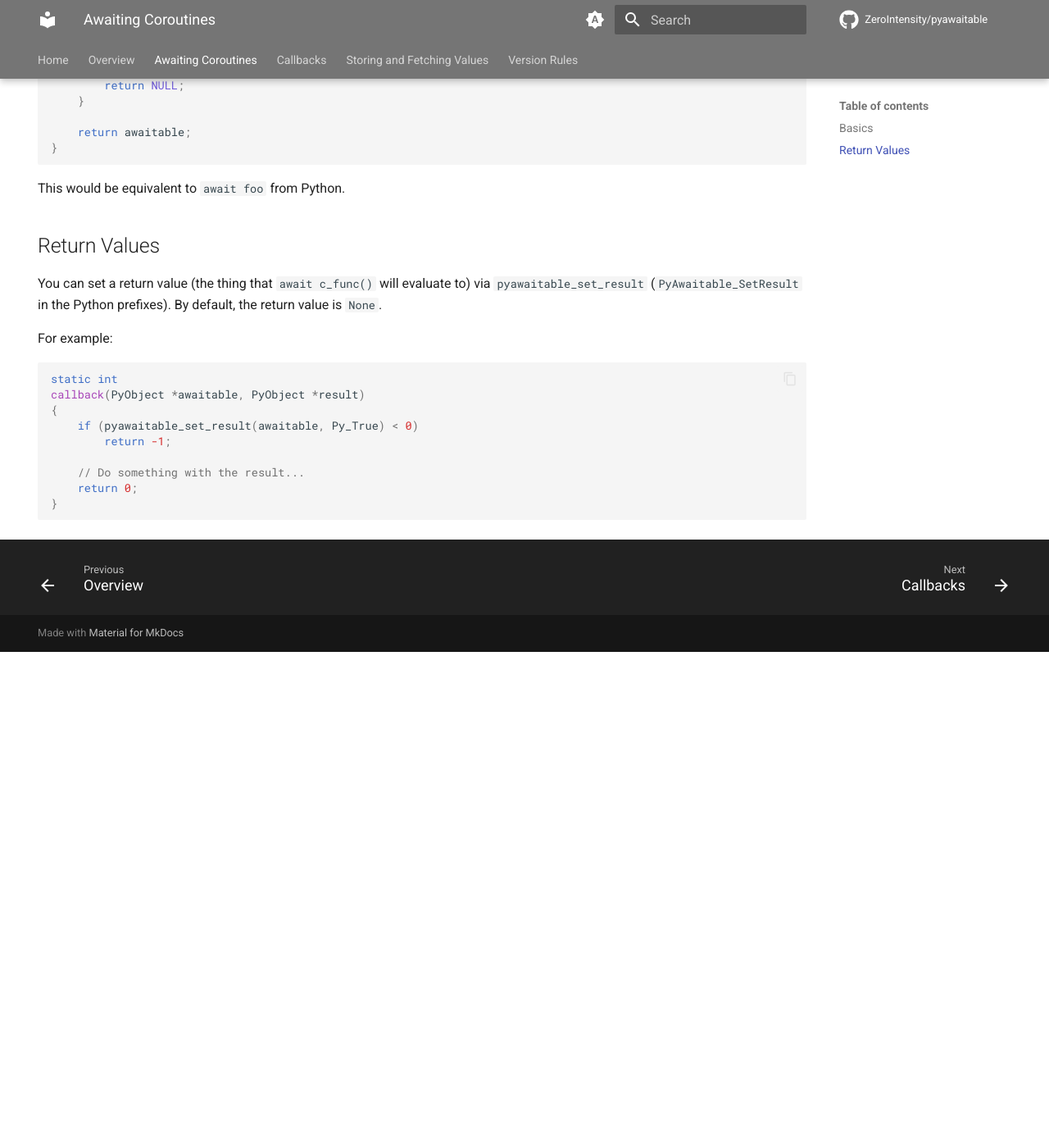
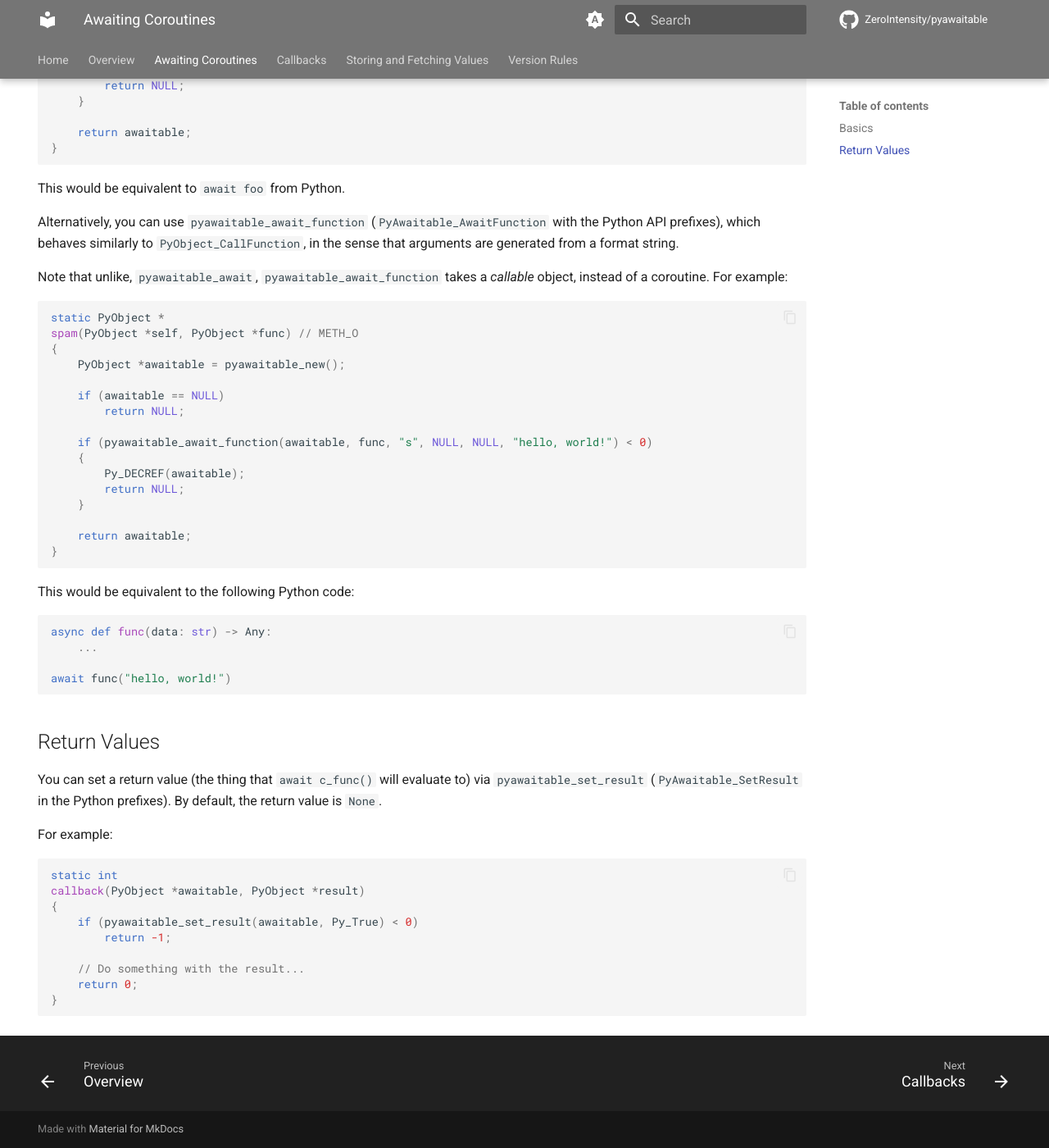
Before and after one commit to ZeroIntensity/pyawaitable, an MkDocs documentation site: the page built from docs/adding_coros.md, in a window 1280 px wide and 1400 px high, scrolled down 1999 px. Shown: the whole window at 82% size. Built offline with MkDocs 1.6.1 and Material for MkDocs 9.7.7, drawn with Linux system fonts in a browser that asks for light colours; comment, search, counter and statistics services are not loaded; before the commit the page ends 2794 px from its top, so only the background shows below that.

Commit message:
Add documentation for pyawaitable_await_function

````diff
--- a/docs/adding_coros.md
+++ b/docs/adding_coros.md
@@ -102,6 +102,38 @@ spam(PyObject *self, PyObject *args)
 
 This would be equivalent to `await foo` from Python.
 
+Alternatively, you can use `pyawaitable_await_function` (`PyAwaitable_AwaitFunction` with the Python API prefixes), which behaves similarly to `PyObject_CallFunction`, in the sense that arguments are generated from a format string.
+
+Note that unlike, `pyawaitable_await`, `pyawaitable_await_function` takes a *callable* object, instead of a coroutine. For example:
+
+```c
+static PyObject *
+spam(PyObject *self, PyObject *func) // METH_O
+{
+    PyObject *awaitable = pyawaitable_new();
+
+    if (awaitable == NULL)
+        return NULL;
+
+    if (pyawaitable_await_function(awaitable, func, "s", NULL, NULL, "hello, world!") < 0)
+    {
+        Py_DECREF(awaitable);
+        return NULL;
+    }
+
+    return awaitable;
+}
+```
+
+This would be equivalent to the following Python code:
+
+```py
+async def func(data: str) -> Any:
+    ...
+
+await func("hello, world!")
+```
+
 ## Return Values
 
 You can set a return value (the thing that `await c_func()` will evaluate to) via `pyawaitable_set_result` (`PyAwaitable_SetResult` in the Python prefixes). By default, the return value is `None`.
````
